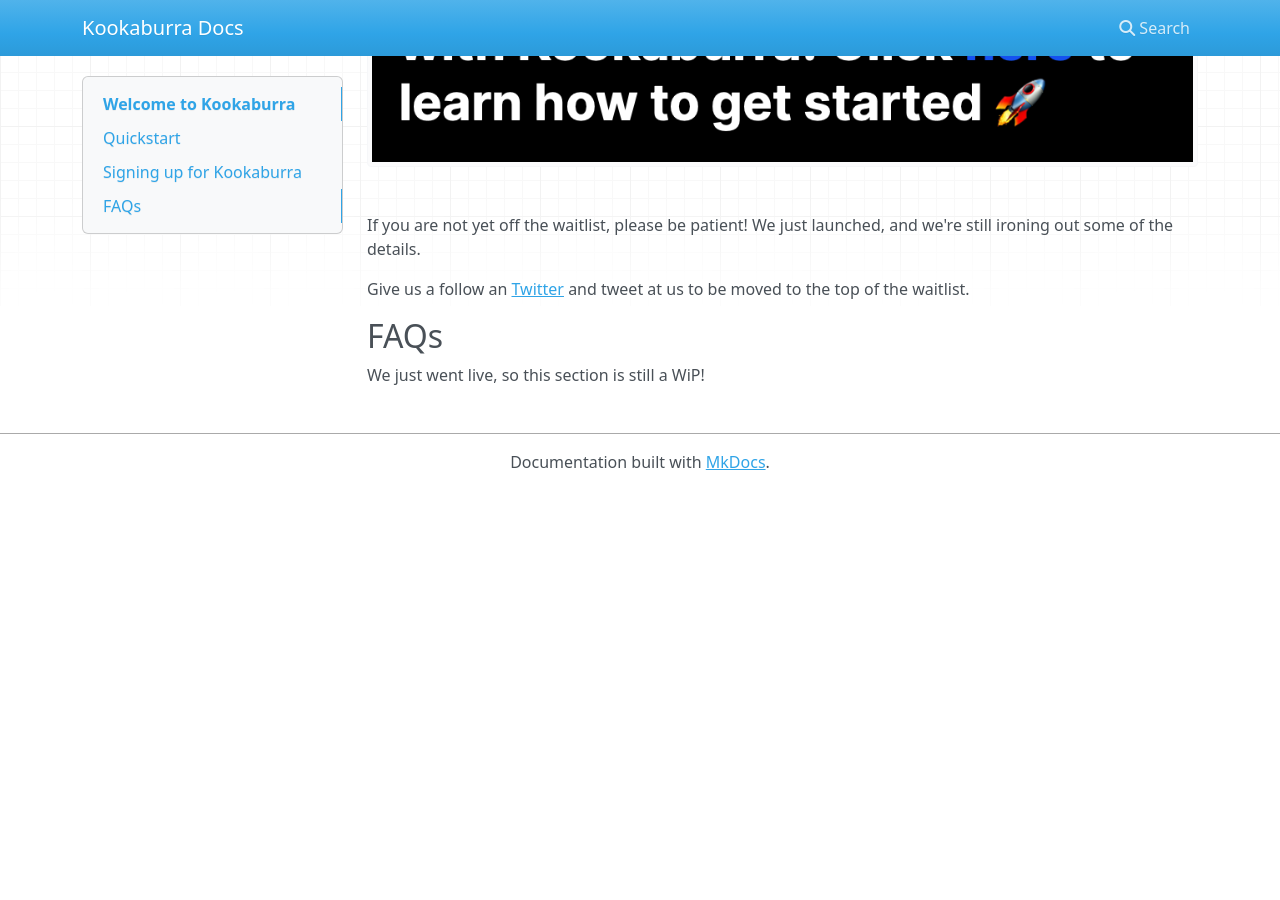
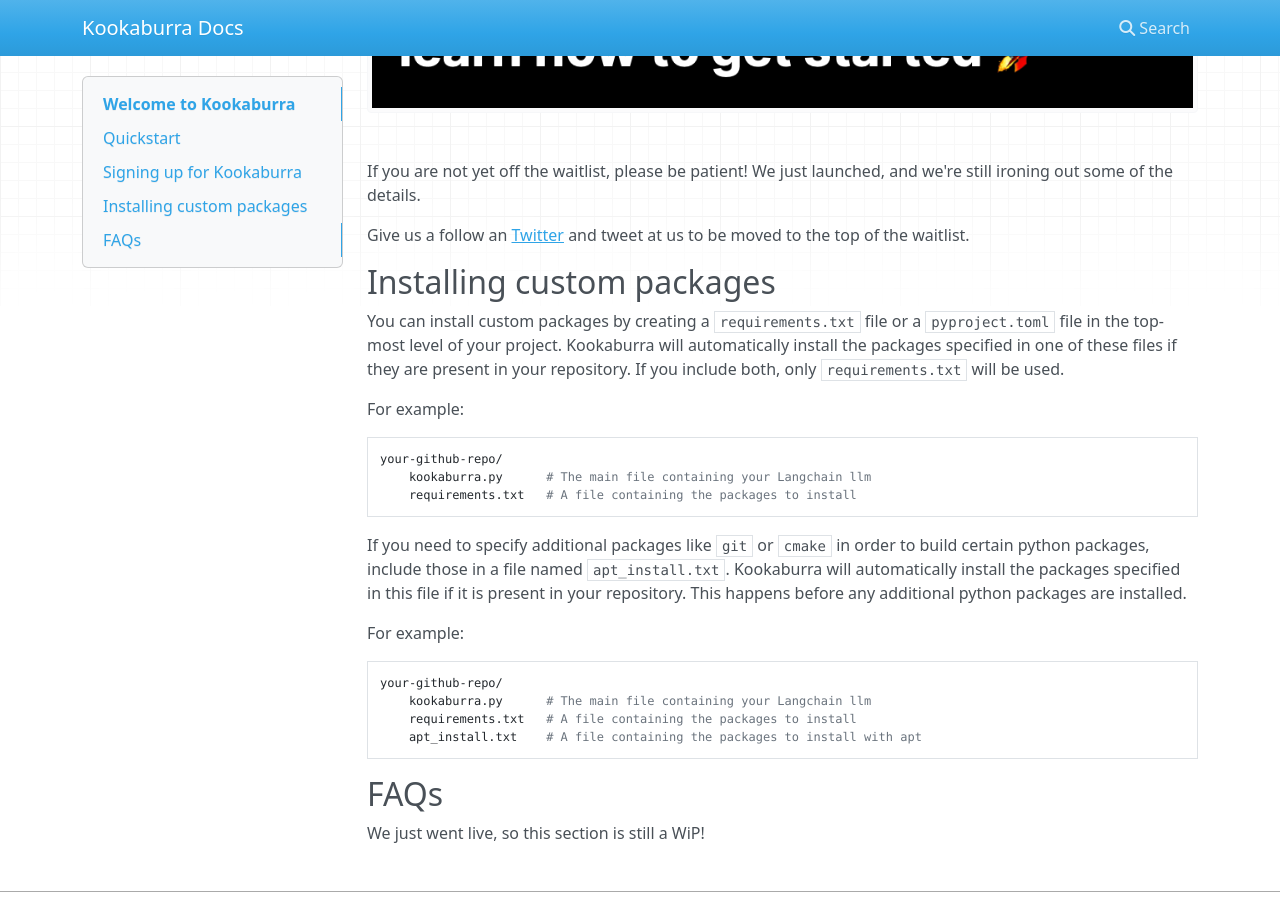
Before and after one commit to kookaburracodes/kookaburra-docs, an MkDocs documentation site: the page built from docs/index.md, in a window 1280 px wide and 900 px high, scrolled down 1812 px. Built offline with MkDocs 1.6.1, drawn with Linux system fonts in a browser that asks for light colours; nearby versions of some CDN libraries; before the commit the page ends 2302 px from its top, so only the background shows below that; some of the changed text lies outside the part shown.

Commit message:
include docs for custom package installs

```diff
--- a/docs/index.md
+++ b/docs/index.md
@@ -62,5 +59,24 @@ If you are not yet off the waitlist, please be patient! We just launched, and we
 Give us a follow an [Twitter](https://twitter.com/Kookaburracodes) and tweet at us to be moved to the top of the waitlist.
 
 
+## Installing custom packages
+
+You can install custom packages by creating a `requirements.txt` file or a `pyproject.toml` file in the top-most level of your project. Kookaburra will automatically install the packages specified in one of these files if they are present in your repository. If you include both, only `requirements.txt` will be used.
+
+For example:
+
+    your-github-repo/
+        kookaburra.py      # The main file containing your Langchain llm
+        requirements.txt   # A file containing the packages to install
+
+If you need to specify additional packages like `git` or `cmake` in order to build certain python packages, include those in a file named `apt_install.txt`. Kookaburra will automatically install the packages specified in this file if it is present in your repository. This happens before any additional python packages are installed.
+
+For example:
+
+    your-github-repo/
+        kookaburra.py      # The main file containing your Langchain llm
+        requirements.txt   # A file containing the packages to install
+        apt_install.txt    # A file containing the packages to install with apt
+
 ## FAQs
 We just went live, so this section is still a WiP!
```
Also changed, not shown: other parts of docs/index.md (+0 -3 lines).
